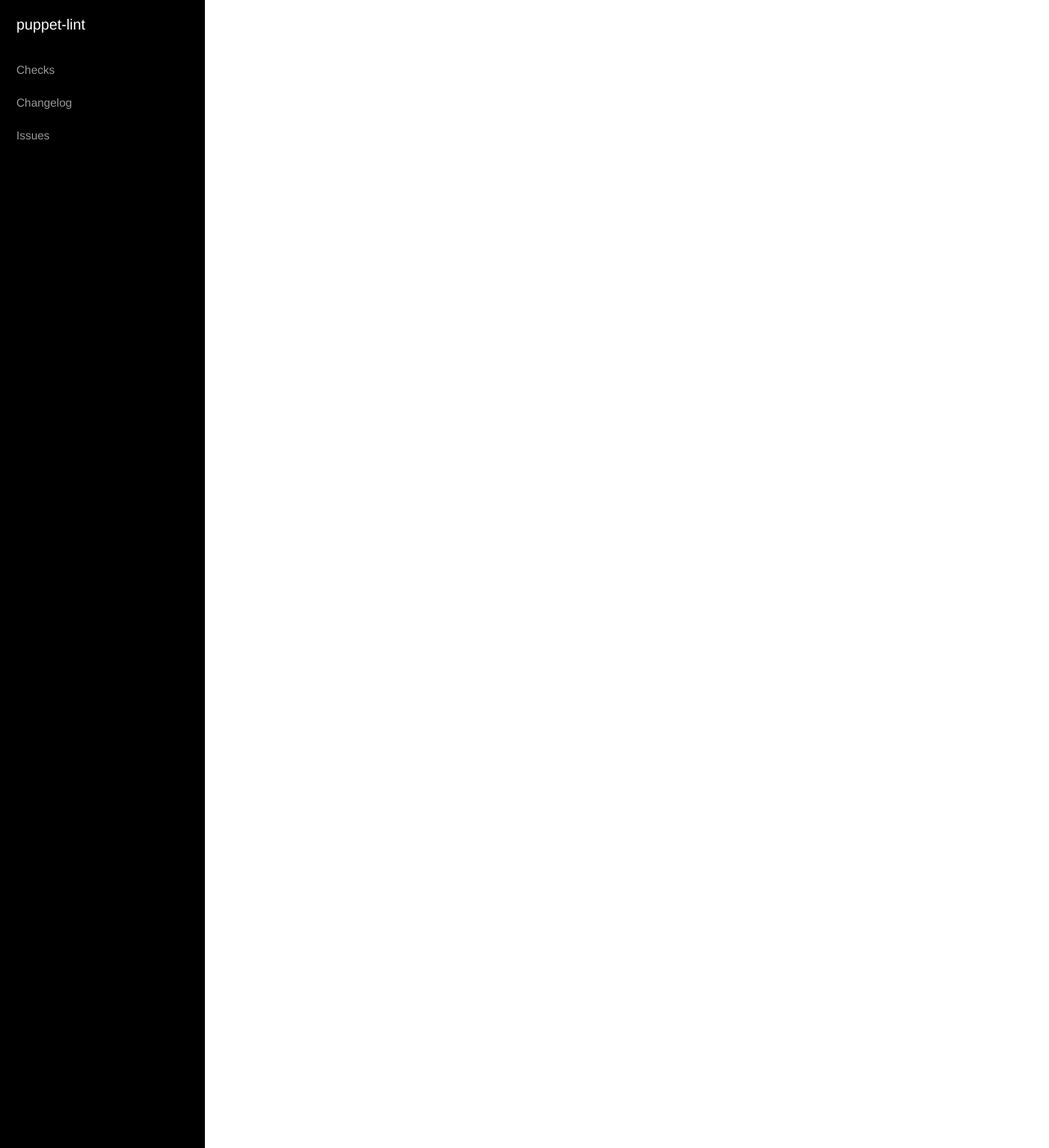
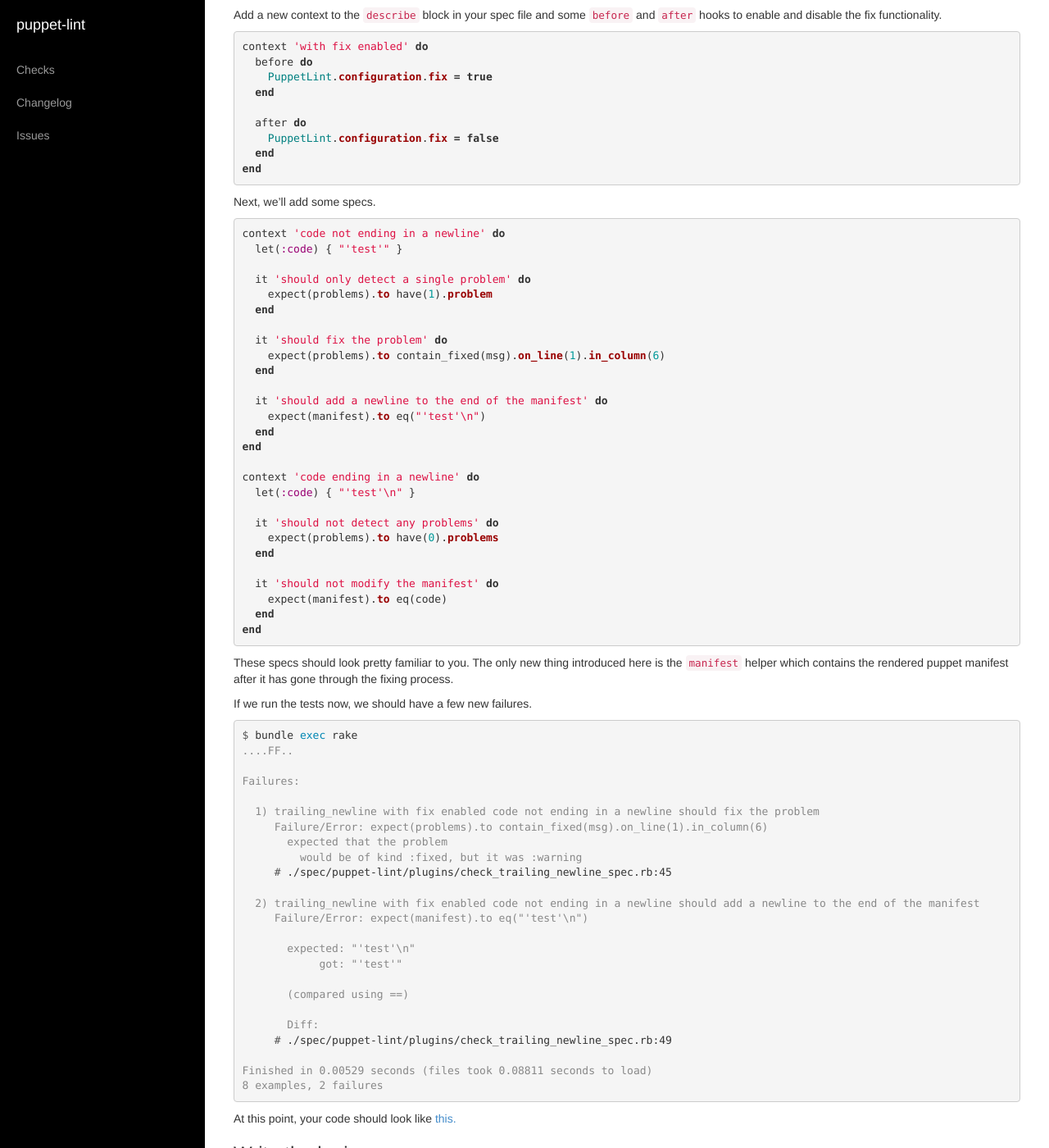
Before and after one commit to rodjek/puppet-lint, a Jekyll site: the page built from developer/tutorial/index.md, in a window 1280 px wide and 1400 px high, scrolled down 7558 px. Shown: the whole window at 82% size. Built offline with Jekyll 4.4.1, drawn with Linux system fonts in a browser that asks for light colours; some of the changed text lies outside the part shown.

Commit message:
Finish up the tutorial

```diff
--- a/developer/tutorial/index.md
+++ b/developer/tutorial/index.md
@@ -63,17 +63,19 @@
   spec.files       = Dir[
     'README.md',
     'LICENSE',
-    'lib/\*\*/\*',
-    'spec/\*\*/\*',
+    'lib/**/*',
+    'spec/**/*',
   ]
-  spec.test_files  = Dir['spec/\*\*/\*']
+  spec.test_files  = Dir['spec/**/*']
   spec.summary     = 'A puppet-lint plugin to check file endings.'
   spec.description = <<-EOF
     A puppet-lint plugin to check that manifest files end with a newline.
   EOF
 
   spec.add_dependency             'puppet-lint', '~> 1.0'
-  spec.add_development_dependency 'rspec'
+  spec.add_development_dependency 'rspec', '~> 3.0'
+  spec.add_development_dependency 'rspec-its', '~> 1.0'
+  spec.add_development_dependency 'rspec-collection_matchers', '~> 1.0'
   spec.add_development_dependency 'rake'
 end
 {% endhighlight %}
@@ -206,6 +208,8 @@
 : This file contains the fully resolved dependency information from bundler and
 is generally not committed when writing libraries.
 
+At this point, your code should look like [this.](https://github.com/rodjek/puppet-lint-tutorial-check/tree/step-1)
+
 ## Finding the problems in the manifest
 Now that all the setup work is done, we can start actually writing some code.
 We're going to develop this module in a test driven manner, meaning we write
@@ -213,6 +217,7 @@
 stuff.
 
 ### Write the tests
+
 #### Getting started
 First, lets create the folder where our tests will live
 
@@ -294,17 +299,17 @@
 we really want to test that our check can also detect problems.
 
 {% highlight ruby %}
-    context 'code not ending with a newline' do
-      let(:code) { "'test'" }
+context 'code not ending with a newline' do
+  let(:code) { "'test'" }
 
-      it 'should detect a single problem' do
-        expect(problems).to have(1).problem
-      end
+  it 'should detect a single problem' do
+    expect(problems).to have(1).problem
+  end
 
-      it 'should create a warning' do
-        expect(problems).to contain_warning(msg).on_line(1).in_column(6)
-      end
-    end
+  it 'should create a warning' do
+    expect(problems).to contain_warning(msg).on_line(1).in_column(6)
+  end
+end
 {% endhighlight %}
 
 At this point, the only unfamiliar thing in the above block should be the
@@ -379,7 +384,10 @@
 3 examples, 3 failures
 {% endhighlight %}
 
+At this point, your code should look like [this.](https://github.com/rodjek/puppet-lint-tutorial-check/tree/step-2)
+
 ### Write the logic
+
 #### Getting started
 Now for the fun bit, actually writing our check code!
 
@@ -427,36 +435,179 @@
 {% endhighlight %}
 
 The first thing our check needs to do is grab the last token in the file and
-check if it is a newline.
+check if it is a newline. We can do this by accessing the `tokens` array,
+which is an array of PuppetLint::Lexer::Token objects representing the
+tokenised contents of the manifest.
 
 {% highlight ruby %}
-  def check
-    last_token = tokens.last
+def check
+  last_token = tokens.last
 
-    unless last_token.type == :NEWLINE
-    end
+  unless last_token.type == :NEWLINE
   end
+end
 {% endhighlight %}
 
 Now we need to create a warning if the last token is not a newline.
 
 {% highlight ruby %}
-  def check
-    last_token = tokens.last
+def check
+  last_token = tokens.last
 
-    unless last_token.type == :NEWLINE
-      notify :warning, {
-        :message => 'expected newline at the end of the line',
-        :line    => last_token.line,
-        :column  => manifest_lines.last.length,
-      }
-    end
+  unless last_token.type == :NEWLINE
+    notify :warning, {
+      :message => 'expected newline at the end of the file',
+      :line    => last_token.line,
+      :column  => manifest_lines.last.length,
+    }
   end
+end
 {% endhighlight %}
 
+Here, we introduce `manifest_lines` which is exactly what it sounds like - the
+manifest being parsed, split into an array of lines. It's not normally used in
+checks but in this case it's a quick way of finding the column number of the
+end of the last line.
+
+Run your tests again and everything should now pass.
+
+{% highlight console %}
+$ bundle exec rake
+/opt/boxen/rbenv/versions/1.8.7-p358/bin/ruby -S rspec ./spec/puppet-lint/plugins/check_trailing_newline_spec.rb
+...
+
+Finished in 0.00246 seconds
+3 examples, 0 failures
+{% endhighlight %}
+
+At this point, your code should look like [this.](https://github.com/rodjek/puppet-lint-tutorial-check/tree/step-3)
+
 ## Fixing the problems in the manifest
+
 ### Write the tests
+
+As with the check logic, we're going to start by writing our tests.
+
+Add a new context to the `describe` block in your spec file and some `before`
+and `after` hooks to enable and disable the fix functionality.
+
+{% highlight ruby %}
+context 'with fix enabled' do
+  before do
+    PuppetLint.configuration.fix = true
+  end
+
+  after do
+    PuppetLint.configuration.fix = false
+  end
+end
+{% endhighlight %}
+
+Next, we'll add some specs.
+
+{% highlight ruby %}
+context 'code not ending in a newline' do
+  let(:code) { "'test'" }
+
+  it 'should only detect a single problem' do
+    expect(problems).to have(1).problem
+  end
+
+  it 'should fix the problem' do
+    expect(problems).to contain_fixed(msg).on_line(1).in_column(6)
+  end
+
+  it 'should add a newline to the end of the manifest' do
+    expect(manifest).to eq("'test'\n")
+  end
+end
+
+context 'code ending in a newline' do
+  let(:code) { "'test'\n" }
+
+  it 'should not detect any problems' do
+    expect(problems).to have(0).problems
+  end
+
+  it 'should not modify the manifest' do
+    expect(manifest).to eq(code)
+  end
+end
+{% endhighlight %}
+
+These specs should look pretty familiar to you.  The only new thing introduced
+here is the `manifest` helper which contains the rendered puppet manifest after
+it has gone through the fixing process.
+
+If we run the tests now, we should have a few new failures.
+
+{% highlight console %}
+$ bundle exec rake
+....FF..
+
+Failures:
+
+  1) trailing_newline with fix enabled code not ending in a newline should fix the problem
+     Failure/Error: expect(problems).to contain_fixed(msg).on_line(1).in_column(6)
+       expected that the problem
+         would be of kind :fixed, but it was :warning
+     # ./spec/puppet-lint/plugins/check_trailing_newline_spec.rb:45
+
+  2) trailing_newline with fix enabled code not ending in a newline should add a newline to the end of the manifest
+     Failure/Error: expect(manifest).to eq("'test'\n")
+
+       expected: "'test'\n"
+            got: "'test'"
+
+       (compared using ==)
+
+       Diff:
+     # ./spec/puppet-lint/plugins/check_trailing_newline_spec.rb:49
+
+Finished in 0.00529 seconds (files took 0.08811 seconds to load)
+8 examples, 2 failures
+{% endhighlight %}
+
+At this point, your code should look like [this.](https://github.com/rodjek/puppet-lint-tutorial-check/tree/step-4)
 
 ### Write the logic
 
+The first thing we need to do is define a `fix` method in
+`lib/puppet-lint/plugins/check_trailing_newlines.rb` which will be passed the
+problem hash generated by `notify` in your `check` method.
+
+{% highlight ruby %}
+def fix(problem)
+end
+{% endhighlight %}
+
+Inside this method, we can modify the `tokens` array to fix whatever problems
+we need to. In this case, all we need to do is append a newline token to the
+array.
+
+{% highlight ruby %}
+def fix(problem)
+  tokens << PuppetLint::Lexer::Token.new(:NEWLINE, "\n", 0, 0)
+end
+{% endhighlight %}
+
+Run your tests again and everything should be working.
+
+{% highlight console %}
+$ bundle exec rake
+........
+
+Finished in 0.00391 seconds (files took 0.08846 seconds to load)
+8 examples, 0 failures
+{% endhighlight %}
+
+At this point, your code should look like [this.](https://github.com/rodjek/puppet-lint-tutorial-check/tree/step-5)
+
 ## Publish it!
+
+ * Tag a release and push your code up to a hosting service like [GitHub](https://github.com).
+ * Build them gem (`gem build puppet-lint-<your check>-check.gemspec`) and push
+   it up to RubyGems (`gem push`).
+ * Create a pull request on the [puppet-lint community plugins
+   page](https://github.com/rodjek/puppet-lint/tree/gh-pages/plugins/index.md)
+   to list your plugin so others can find it.
```
Also changed, not shown: other parts of developer/tutorial/index.md (+5 -5 lines).
